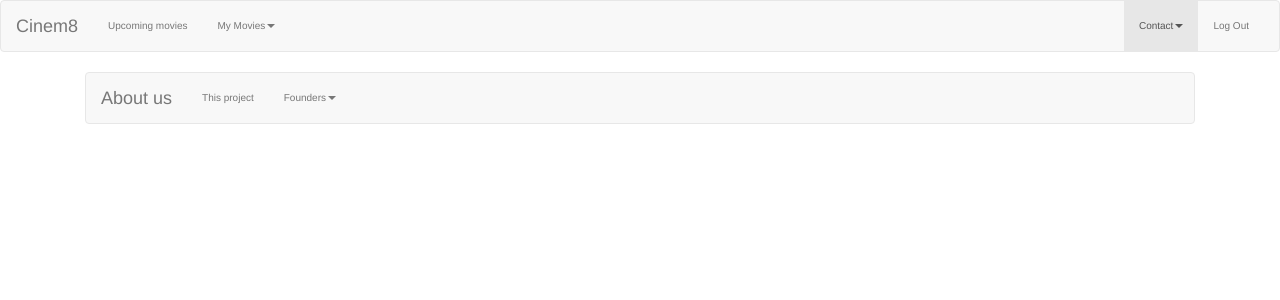
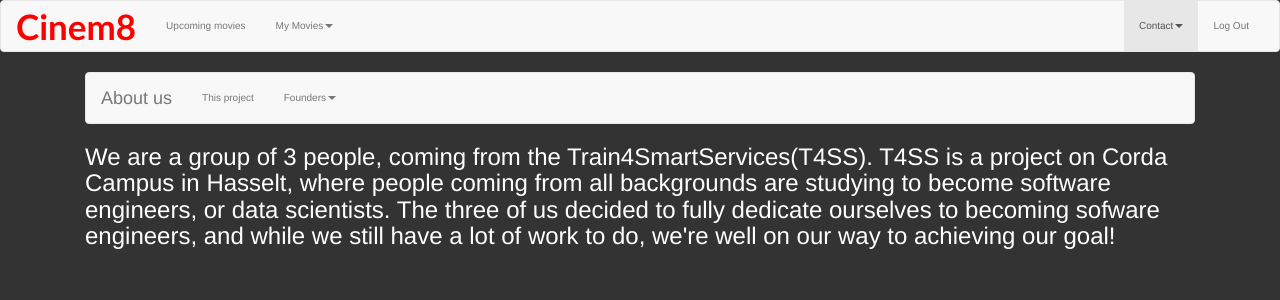
Before and after one commit to Dasch1810/T4SSProject, an Angular app: page /about in a window 1280 px wide. Shown: the top 300 px of the page. Built offline with nearby package versions, Linux system fonts and the light colour scheme; sample sign-in values are in the browser's storage; a web font is replaced by a local one.

Commit message:
Styling WIP

```diff
--- a/src/app/header/header/header.component.scss
+++ b/src/app/header/header/header.component.scss
@@ -21,7 +21,15 @@ float: left;
   } */
 .red{
   color: red;
+
 }
 a{
   cursor: pointer;
 }
+
+.navbar-brand {
+  color: red;
+  font-family: 'Gill Sans', 'Gill Sans MT', Calibri, 'Trebuchet MS', sans-serif;
+  font-weight: bolder;
+  font-size: 35px;
+}
--- a/src/styles.scss
+++ b/src/styles.scss
@@ -5,6 +5,6 @@ $primary-text: #fff;
 
 body {
   font: 100% $font-stack;
-  background:url(require('abstract.jpg'));
-  color: $primary-text;
+  background: $primary-color;
+  color: $primary-text
 }
```
